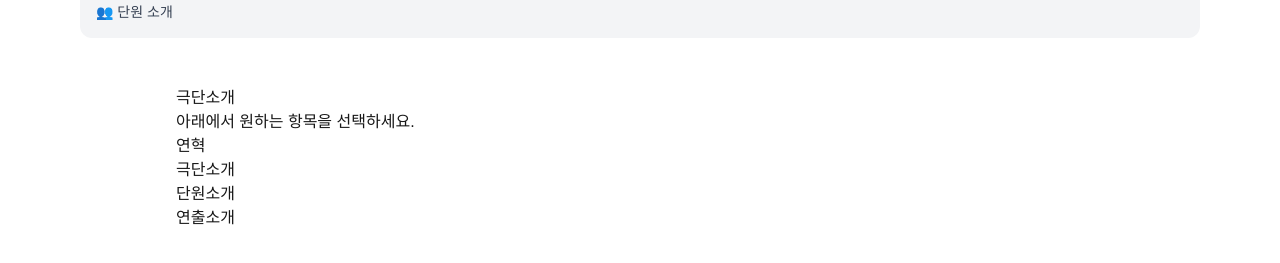
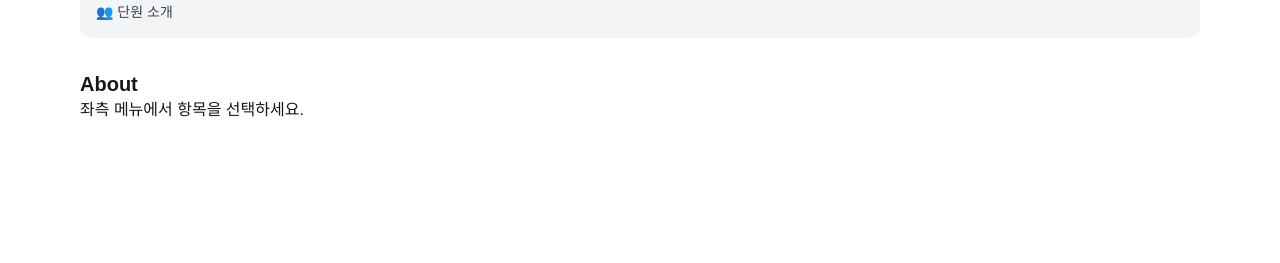
Before and after one commit to hiyo-sangmin/haddangse-homepage, a Next.js app: page /about in a window 1280 px wide. Shown: the part 387-650 px from the top of the page. Built offline with nearby package versions, Linux system fonts and the light colour scheme.

Commit message:
fix(about): add default exports for all about pages

```diff
--- a/src/app/about/director/page.tsx
+++ b/src/app/about/director/page.tsx
@@ -1,9 +1,9 @@
-// src/app/about/director/page.tsx
-export default function DirectorPage() {
+// src/app/about/members/page.tsx
+export default function Page() {
   return (
-    <main style={{ padding: 16, maxWidth: 960, margin: "0 auto" }}>
-      <h1>연출소개</h1>
-      <p>연출 약력/작업철학 등을 정리합니다.</p>
-    </main>
+    <div className="prose max-w-none">
+      <h2 className="text-xl font-semibold">단원 소개</h2>
+      <p>단원 소개 내용을 여기에 작성합니다.</p>
+    </div>
   );
 }
--- a/src/app/about/history/page.tsx
+++ b/src/app/about/history/page.tsx
@@ -0,0 +1,9 @@
+// src/app/about/history/page.tsx
+export default function Page() {
+  return (
+    <div className="prose max-w-none">
+      <h2 className="text-xl font-semibold">극단 연혁</h2>
+      <p>하땅세의 주요 연혁을 여기에 정리합니다.</p>
+    </div>
+  );
+}
--- a/src/app/about/intro/page.tsx
+++ b/src/app/about/intro/page.tsx
@@ -0,0 +1,9 @@
+// src/app/about/intro/page.tsx
+export default function Page() {
+  return (
+    <div className="prose max-w-none">
+      <h2 className="text-xl font-semibold">소개</h2>
+      <p>극단 하땅세의 소개 내용입니다.</p>
+    </div>
+  );
+}
--- a/src/app/about/page.tsx
+++ b/src/app/about/page.tsx
@@ -1,17 +1,9 @@
 // src/app/about/page.tsx
-import Link from "next/link";
-
-export default function AboutHome() {
+export default function Page() {
   return (
-    <main style={{ padding: 16, maxWidth: 960, margin: "0 auto" }}>
-      <h1 style={{ marginTop: 0 }}>극단소개</h1>
-      <p>아래에서 원하는 항목을 선택하세요.</p>
-      <ul>
-        <li><Link href="/about/history">연혁</Link></li>
-        <li><Link href="/about/intro">극단소개</Link></li>
-        <li><Link href="/about/members">단원소개</Link></li>
-        <li><Link href="/about/director">연출소개</Link></li>
-      </ul>
-    </main>
+    <div className="prose max-w-none">
+      <h2 className="text-xl font-semibold">About</h2>
+      <p>좌측 메뉴에서 항목을 선택하세요.</p>
+    </div>
   );
 }
```
